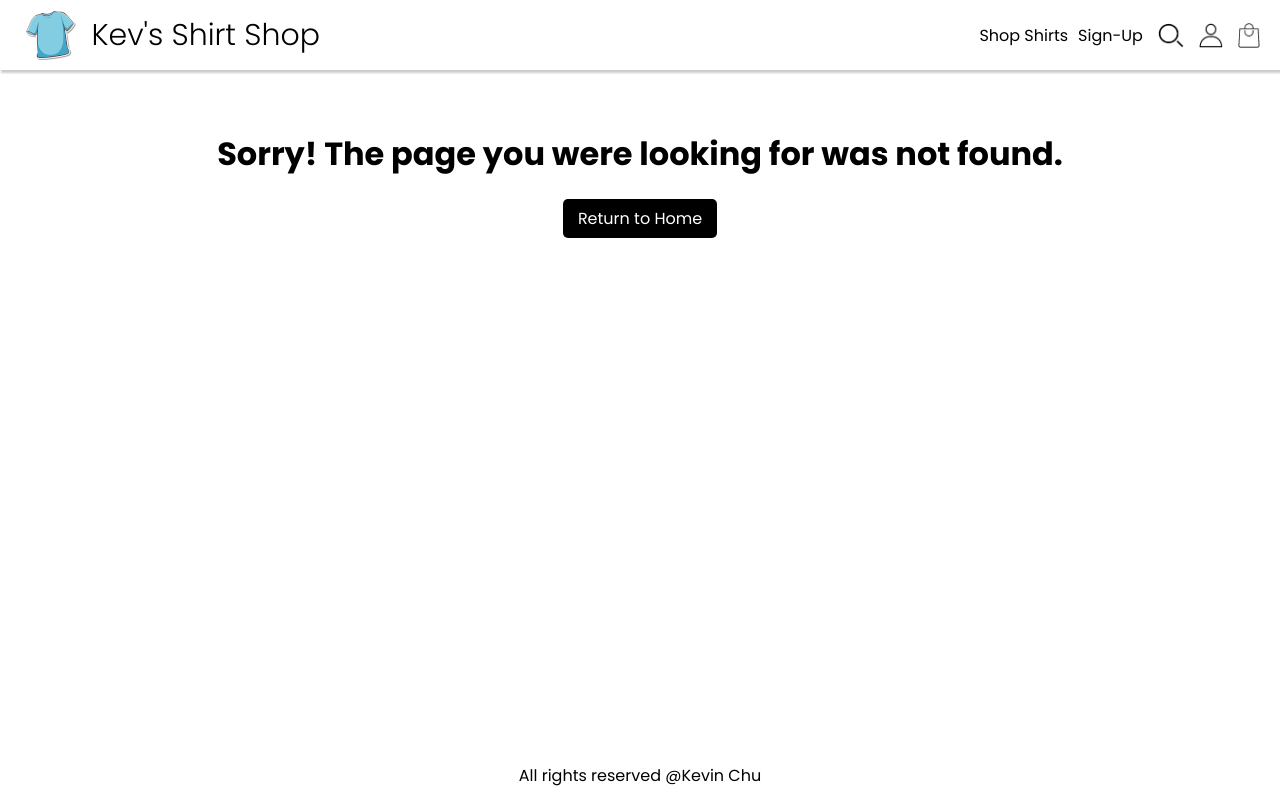
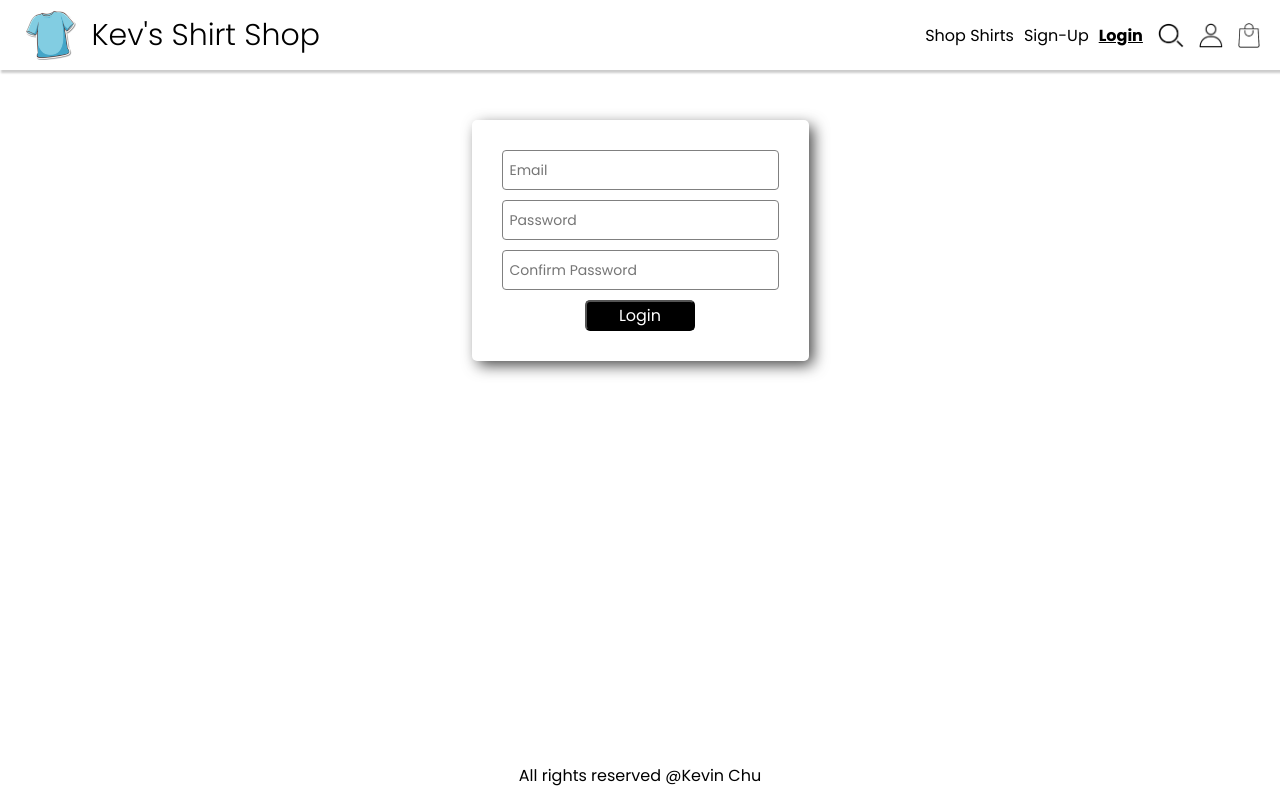
Before and after one commit to chukevh/ecommerce-store, a React (Create React App) app in the folder frontend/: page /login in a window 1280 px wide. Before the commit this address had no page. Built offline with nearby package versions, Linux system fonts and the light colour scheme.

Commit message:
Added Login page

```diff
--- a/frontend/src/App.js
+++ b/frontend/src/App.js
@@ -12,6 +12,7 @@ import UserLogout from "./pages/UserProfile/UserLogout.js"
 import PageNotFound from "./pages/PageNotFound.js"
 import Error from "./components/Error.js"
 import { requireAuth } from "./utils.js"
+import Login, { loader as loginLoader } from "./pages/Login.js"
 
 const router = createBrowserRouter(createRoutesFromElements(
   <Route path="/" element={<Layout />} errorElement={<Error />}>
@@ -19,7 +20,6 @@ const router = createBrowserRouter(createRoutesFromElements(
       index element={<Home />}
       loader={homeShirtLoader}
     />
-    <Route path="sign-up" element={<SignUp />}/>
     <Route
       path="t-shirts"
       element={<Shirts />}
@@ -30,6 +30,8 @@ const router = createBrowserRouter(createRoutesFromElements(
       element={<ShirtDetail />}
       loader={singleShirtLoader}
     />
+    <Route path="sign-up" element={<SignUp />}/>
+    <Route path="login" element={<Login />} loader={loginLoader}/>
 
     <Route path="user-profile" element={<UserProfileLayout />}>
       <Route
--- a/frontend/src/components/Header.js
+++ b/frontend/src/components/Header.js
@@ -27,6 +27,12 @@ export default function Header() {
                 >
                     Sign-Up
                 </NavLink>
+                <NavLink
+                    to="login"
+                    style={({ isActive }) => isActive ? activeStyle : null }
+                >
+                    Login
+                </NavLink>
                 <Link
                     to="search"
                     className="nav-links-img-container"
--- /dev/null
+++ b/frontend/src/pages/Login.js
@@ -0,0 +1,77 @@
+import React from "react"
+import { useLoaderData } from "react-router-dom"
+
+export function loader({ request }) {
+    return new URL(request.url).searchParams.get("message")
+}
+
+export default function Login() {
+    const [userDetails, setUserDetails] = React.useState(
+        {
+            email:"",
+            password:"",
+            passwordConfirm:"",
+        }
+    )
+
+    const message = useLoaderData()
+
+
+    function handleChange(event) {
+        const {name, value} = event.target
+        setUserDetails(prevState => {
+            return {
+                ...prevState,
+                [name] : value
+            }
+        })
+    }
+
+    function handleSubmit(event) {
+        event.preventDefault()
+        if (userDetails.password === userDetails.passwordConfirm) {
+            console.log("Sucessfully logged in")
+        } else {
+            console.log("Passwords do not match")
+        }
+
+        console.log(userDetails)
+        // API send
+    }
+
+    return (
+        <div className="form-container">
+            <form className="form-signup" onSubmit={handleSubmit}>
+                <input
+                    className="signup-input"
+                    type="email"
+                    placeholder="Email"
+                    onChange={handleChange}
+                    name="email"
+                    id="email"
+                    value={userDetails.email}
+                />
+                <input
+                    className="signup-input"
+                    type="text"
+                    placeholder="Password"
+                    onChange={handleChange}
+                    name="password"
+                    id="password"
+                    value={userDetails.password}
+                />
+                <input
+                    className="signup-input"
+                    type="text"
+                    placeholder="Confirm Password"
+                    onChange={handleChange}
+                    name="passwordConfirm"
+                    id="passwordConfirm"
+                    value={userDetails.passwordConfirm}
+                />
+                <button className="signup-button">Login</button>
+            </form>
+            { message && <h2 className="login-text">{message}</h2>}
+        </div>
+    )
+}
--- a/frontend/src/style.css
+++ b/frontend/src/style.css
@@ -227,7 +227,6 @@ a.nav-text  {
     border-radius: 5px;
     background: white;
     max-height: 100%;
-
 }
 
 .signup-input {
@@ -259,6 +258,11 @@ a.nav-text  {
 
 .signup-sub-container > input {
     margin-right: 10px;
+}
+
+/* Login */
+.login-text {
+    color: red;
 }
 
 /* SHIRTS PAGE */
--- a/frontend/src/utils.js
+++ b/frontend/src/utils.js
@@ -1,11 +1,10 @@
 import { redirect } from "react-router-dom"
-
 
 export function requireAuth() {
     const isLoggedIn = false
 
     if (!isLoggedIn) {
-        throw redirect("/sign-up")
+        throw redirect("/login?message=You must first login")
     }
     return null
 }
```
